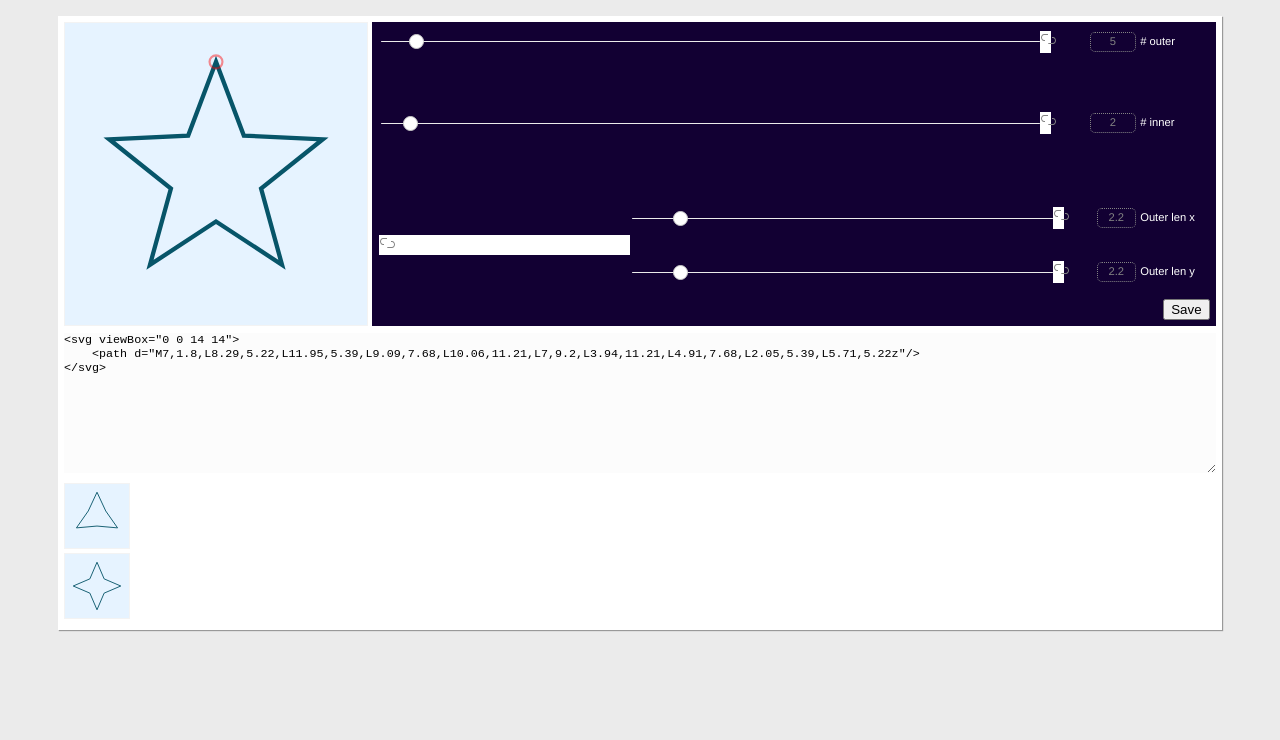
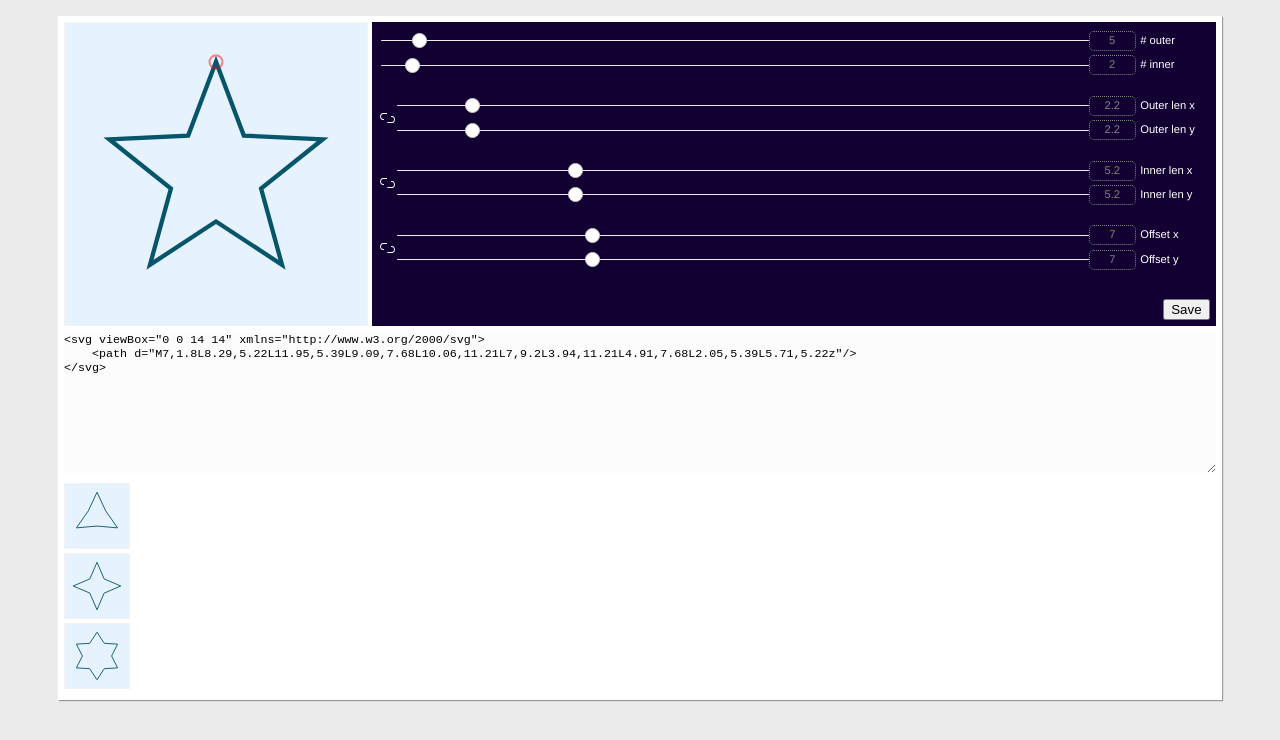
Before and after one commit to maxzz/ngon-gen, a Vue app: page / in a window 1280 px wide. Shown: the top 740 px of the page. Built offline with nearby package versions, Linux system fonts and the light colour scheme.

Commit message:
Added range groups

```diff
--- a/src/App.vue
+++ b/src/App.vue
@@ -1,7 +1,7 @@
 <template>
     <div id="app">
         <div class="main">
-            <svg viewBox="0 0 14 14" class="big-canvas">
+            <svg viewBox="0 0 14 14" class="big-canvas" xmlns="http://www.w3.org/2000/svg">
                 <path :d="data.d" />
                 <circle class="origin" :cx="data.cx" :cy="data.cy" r=".3px"></circle>
             </svg>
@@ -16,17 +16,17 @@
                         <InputRange label="Outer len y" v-model="sp.lenOuter.y" min=".2" max="20" />
                     </div>
 
-                    <!-- <div class="range2">
+                    <div class="range2">
+                        <LockButton />
                         <InputRange label="Inner len x" v-model="sp.lenInner.x" min=".2" max="20" />
                         <InputRange label="Inner len y" v-model="sp.lenInner.y" min=".2" max="20" />
-                        <LockButton />
                     </div>
 
                     <div class="range2">
+                        <LockButton />
                         <InputRange label="Offset x" v-model="sp.offset.x" min="2" max="20" />
                         <InputRange label="Offset y" v-model="sp.offset.y" min="2" max="20" />
-                        <LockButton />
-                    </div> -->
+                    </div>
                 </div>
                 <div class="actions">
                     <input @click="actionSave" type="button" value="Save">
@@ -34,7 +34,7 @@
             </div>
         </div>
         <div class="output">
-            <textarea cols="30" rows="10" :value='`<svg viewBox="0 0 14 14">\n    <path d="${data.d}"/>\n</svg>`'></textarea>
+            <textarea cols="30" rows="10" :value='`<svg viewBox="0 0 14 14" xmlns="http://www.w3.org/2000/svg">\n    <path d="${data.d}"/>\n</svg>`'></textarea>
         </div>
         <div>
             <div v-for="(shape, index) of shapes" :key=index @click="applyShape(shape)">
@@ -106,8 +106,8 @@ export default Vue.extend({
             lenOuter: { x: 2.2, y: 2.2 },
             lenInner: { x: 5.2, y: 5.2 },
             offset: { x: 7, y: 7 },
-        });
-
+        },
+        JSON.parse('{"nOuter":"6","nInner":2,"lenOuter":{"x":"3.2","y":"3.2"},"lenInner":{"x":"5.2","y":"5.2"},"offset":{"x":7,"y":7}}'));
         return {
             sp,
             data,
@@ -158,24 +158,34 @@ body {
 
     .ranges {
         display: grid;
+        align-content: start;
     }
 
     .range2 {
         display: grid;
-        grid-template-areas:
-            "aa bb"
-            "aa cc";
-        align-items: center;
+        grid-template-columns: min-content 1fr;
+        grid-template-rows: min-content min-content;
+        margin-top: 1em;
 
         & > *:nth-child(1) {
-            grid-area: aa;
+            grid-row: 1 / -1;
+            align-self: center;
         }
-        & > *:nth-child(2) {
-            grid-area: bb;
-        }
-        & > *:nth-child(3) {
-            grid-area: cc;
-        }
+
+        // grid-template-areas:
+        //     "aa bb"
+        //     "aa cc";
+        // align-items: center;
+
+        // & > *:nth-child(1) {
+        //     grid-area: aa;
+        // }
+        // & > *:nth-child(2) {
+        //     grid-area: bb;
+        // }
+        // & > *:nth-child(3) {
+        //     grid-area: cc;
+        // }
     }
 
     .actions {
@@ -213,6 +223,7 @@ body {
     width: 100%;
     padding: 0;
     background-color: hsl(0, 0%, 99%);
+    resize: vertical;
 
     border: none;
     font-size: .9em;
--- a/src/components/InputRange.vue
+++ b/src/components/InputRange.vue
@@ -9,10 +9,6 @@
                 v-on:input="$emit('input', $event.target.value)"
             />
             <div class="gauge-name">
-                <div class="lock-linked">
-                    <LockButton v-model="linked" />
-                    <!--  -->
-                </div>
                 <div class="value">{{value}}</div>
                 <div class="text">{{label}}</div>
             </div>
@@ -23,12 +19,10 @@
 
 <script lang="ts">
 import Vue from "vue";
-import LockButton from './LockButton.vue';
 import { ref, watch } from '@vue/composition-api';
 
 export default Vue.extend({
     inheritAttrs: false,
-    components: { LockButton },
     props: ["label", "value"],
     setup() {
         const linked = ref(false);
@@ -68,13 +62,9 @@ label {
 
     .gauge-name {
         display: grid;
-        grid-template-columns: 1fr 1fr minmax(6em, 1fr);
+        grid-template-columns: 1fr minmax(6em, 1fr);
         align-items: center;
         column-gap: .4em;
-
-        .lock-linked {
-            width: 1em;
-        }
 
         .value {
             min-width: 3em;
--- a/src/components/LockButton.vue
+++ b/src/components/LockButton.vue
@@ -40,13 +40,14 @@ export default Vue.extend({
 
 <style lang="scss" scoped>
     .lock-btn {
-        background-color: #fff;
+        display: flex;
+        justify-content: center;
+        align-content: center;
     }
 
-    $demed-color: #838383;
-
     .i-lock {
-        fill: $demed-color;
+        fill: white;
+        stroke: none;
 
         svg {
             width: 8px;
--- a/src/shape-generator.ts
+++ b/src/shape-generator.ts
@@ -44,7 +44,7 @@ export function generate(p: types.ShapeParams) {
     // generate line
     let d = `M${points[0][0]},${points[0][1]}` + points.map((_, index) => {
         return !index ? '' : `L${_[0]},${_[1]}`;
-    }) + `z`;
+    }).join('') + `z`;
 
     return {
         d,
```
Also changed, not shown: .browserslistrc.
